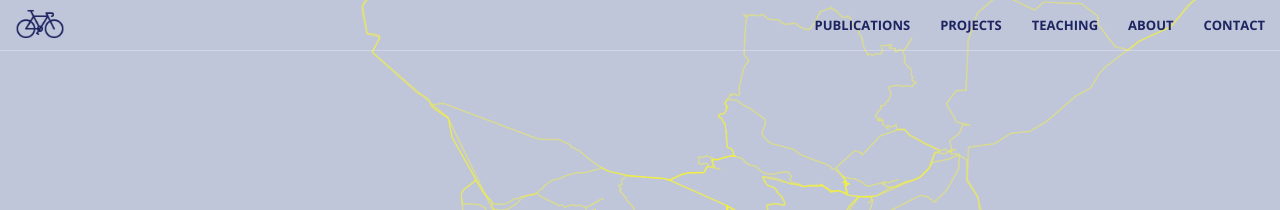
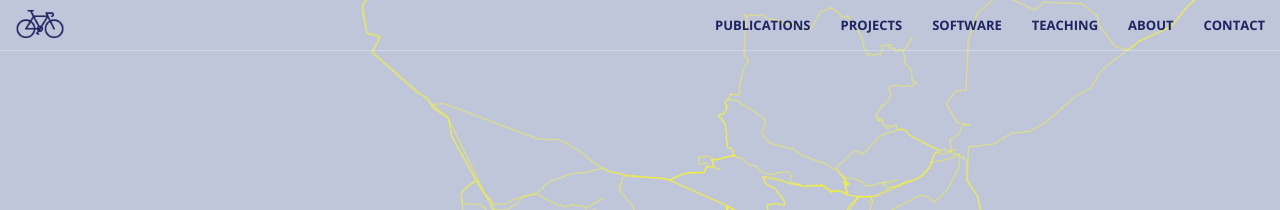
Before and after one commit to luccalino/luccalino.github.io, a Jekyll site: the page built from index.html, in a window 1280 px wide. Shown: the top 210 px of the page. Built offline with Jekyll 4.4.1, drawn with Linux system fonts in a browser that asks for light colours; nearby versions of some CDN libraries.

Commit message:
Update nav.html

```diff
--- a/_includes/nav.html
+++ b/_includes/nav.html
@@ -22,9 +22,9 @@
                 <li>
                     <a class="page-scroll" href="#portfolio">Projects</a>
                 </li>
-                <!--<li>
-                    <a class="page-scroll" href="#data">Data & Software</a>
-                </li> -->
+                <li>
+                    <a class="page-scroll" href="#software">Software</a>
+                </li>
                 <li>
                     <a class="page-scroll" href="#teaching">Teaching</a>
                 </li>
```
